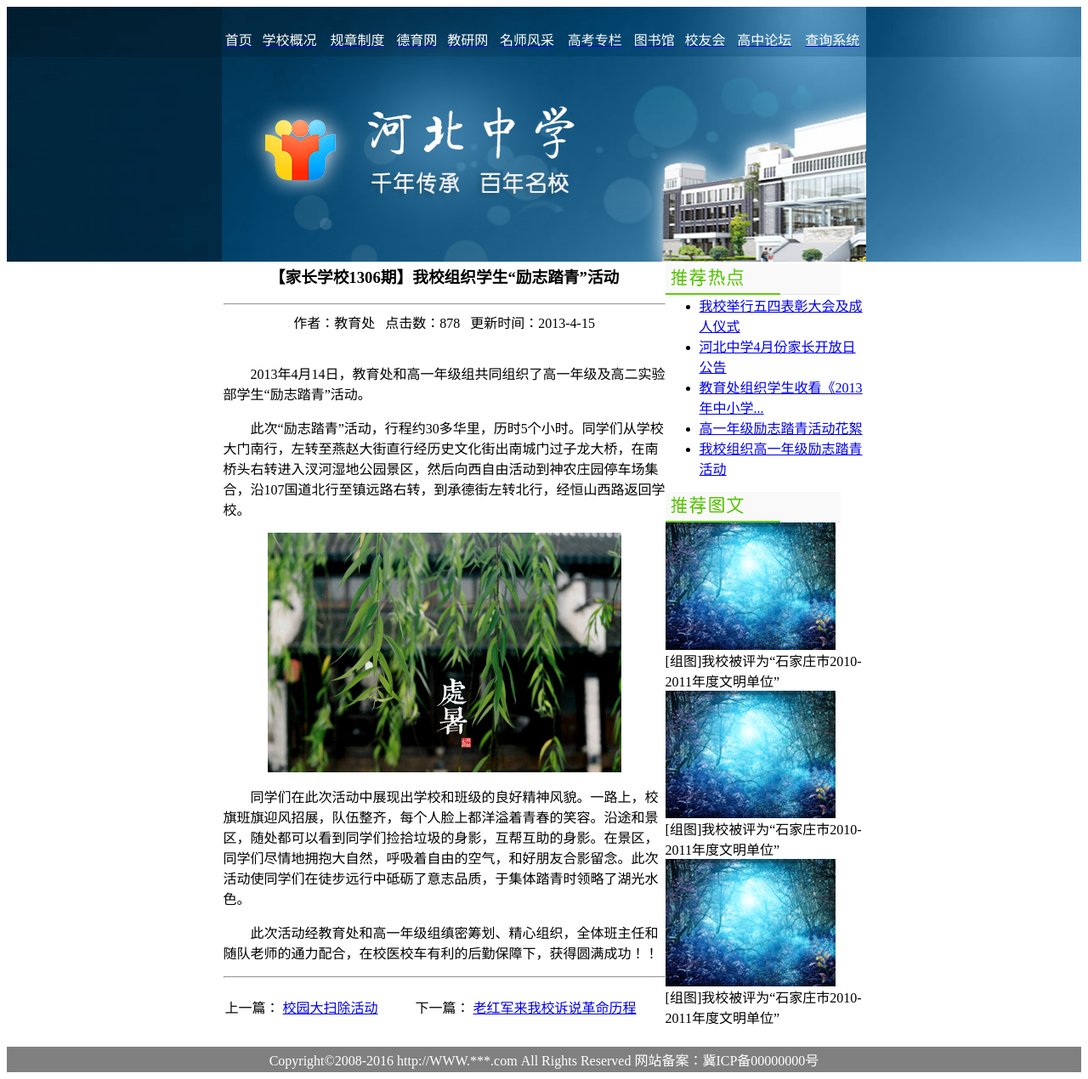
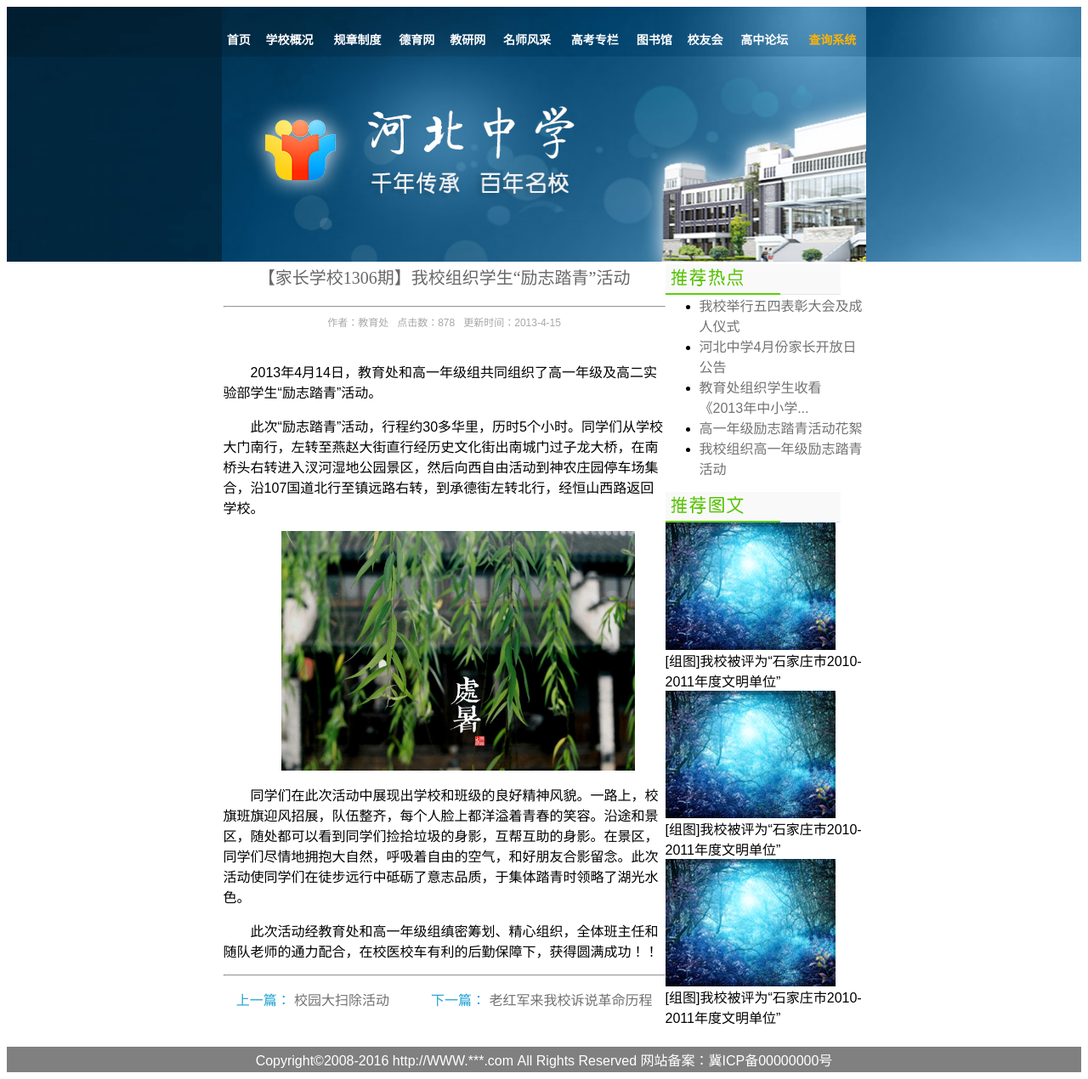
Before and after one commit to 519772745/WebHomework, a plain HTML site: page Lab05/list.html in a window 1280 px wide. Shown: the whole page at 85% size. Drawn offline with Linux system fonts and the light colour scheme.

Commit message:
Lab07作业提交

```diff
--- /dev/null
+++ b/Lab05/css/content.css
@@ -0,0 +1,2 @@
+.teshu a:link{font-size: 14px;}
+.teshu a:hover{color:#b9f605;text-decoration: none};
--- /dev/null
+++ b/Lab05/css/index.css
@@ -0,0 +1 @@
+.blue{font: normal bold 16px '微软雅黑';color:#65a7d0;}
--- /dev/null
+++ b/Lab05/css/list.css
@@ -0,0 +1,4 @@
+h3{font: normal normal 20px '微软雅黑' ;color: #686868}
+.erji{font: normal normal 12px 'Arial' ;color: #a9a8a8}
+.yemian{color: #22a3d3}
+p{text-indent: 2em}
--- /dev/null
+++ b/Lab05/css/style.css
@@ -0,0 +1,9 @@
+body{font: 12px 'Arial';line-height: 2em}
+a{color: #727272;text-decoration: none;}
+a:hover{text-decoration: underline;}
+.title{font-size: 14px;color:#b9f605;font-weight: bold;}
+.title a:link{color:#ffffff}
+.title a:visited{color:#ffffff}
+.title a:hover{color:#b9f605;text-decoration: none;}
+
+.orange{color: #fdb306}
--- a/Lab05/list.html
+++ b/Lab05/list.html
@@ -3,45 +3,47 @@
 <head>
 	<title></title>
 	<meta charset="utf-8">
+	<link rel="stylesheet" type="text/css" href="css/style.css">
+	<link rel="stylesheet" type="text/css" href="css/list.css">
 </head>
 <body>
 	<table width="100%" background="images/bg.gif" cellpadding="0" cellspacing="0">
 		<tr >
 		<td height="300">
-		<table background="images/banner.jpg"  width="60%" align="center" cellspacing="0" cellpadding="0" height="300" >
+		<table background="images/banner.jpg"  width="60%" align="center" cellspacing="0" cellpadding="0" height="300" class="title" >
 			<tr align="center" height="75">
 			<td><a href="content.html">
-				<font color="white">首页</font>
+				首页
 			</a></td>
 			<td><a href="content.html">
-				<font color="white">学校概况</font>
+				学校概况
 			</a></td>
 			<td><a href="content.html">
-				<font color="white">规章制度</font>
+				规章制度
 			</a></td>
 			<td><a href="content.html">
-				<font color="white">德育网</font>
+				德育网
 			</a></td>
 			<td><a href="content.html">
-				<font color="white">教研网</font>
+				教研网
 			</a></td>
 			<td><a href="content.html">
-				<font color="white">名师风采</font>
+				名师风采
 			</a></td>
 			<td><a href="content.html">
-				<font color="white">高考专栏</font>
+				高考专栏
 			</a></td>
 			<td><a href="content.html">
-				<font color="white">图书馆</font>
+				图书馆
 			</a></td>
 			<td><a href="content.html">
-				<font color="white">校友会</font>
+				校友会
 			</a></td>
 			<td><a href="content.html">
-				<font color="white">高中论坛</font>
+				高中论坛
 			</a></td>
 			<td><a href="content.html">
-				<font color="white">查询系统</font>
+				<font color="white" class="orange">查询系统</font>
 			</a></td>
 		</tr>
 		<tr></tr>
@@ -91,25 +93,25 @@
 					</td>
 				</tr>
 				<tr><!--第3行-->
-					<td align="center"> 作者：教育处&nbsp;&nbsp;&nbsp;点击数：878&nbsp;&nbsp;&nbsp;更新时间：2013-4-15</td>
+					<td align="center" class="erji"> 作者：教育处&nbsp;&nbsp;&nbsp;点击数：878&nbsp;&nbsp;&nbsp;更新时间：2013-4-15</td>
 				</tr>
 				<tr><!--第4行-->
 					<td rowspan="7" >
 						<p>&nbsp;</p>
 						<p>
-							&nbsp;&nbsp;&nbsp;&nbsp;&nbsp;&nbsp;&nbsp;&nbsp;2013年4月14日，教育处和高一年级组共同组织了高一年级及高二实验部学生“励志踏青”活动。
+							2013年4月14日，教育处和高一年级组共同组织了高一年级及高二实验部学生“励志踏青”活动。
 						</p>
 						<p>
-							&nbsp;&nbsp;&nbsp;&nbsp;&nbsp;&nbsp;&nbsp;&nbsp;此次“励志踏青”活动，行程约30多华里，历时5个小时。同学们从学校大门南行，左转至燕赵大街直行经历史文化街出南城门过子龙大桥，在南桥头右转进入汊河湿地公园景区，然后向西自由活动到神农庄园停车场集合，沿107国道北行至镇远路右转，到承德街左转北行，经恒山西路返回学校。
+							此次“励志踏青”活动，行程约30多华里，历时5个小时。同学们从学校大门南行，左转至燕赵大街直行经历史文化街出南城门过子龙大桥，在南桥头右转进入汊河湿地公园景区，然后向西自由活动到神农庄园停车场集合，沿107国道北行至镇远路右转，到承德街左转北行，经恒山西路返回学校。
 						</p>
 						<p align="center">
 							<img src="images/newspic.jpg" width="80%">
 						</p>
 						<p>
-							&nbsp;&nbsp;&nbsp;&nbsp;&nbsp;&nbsp;&nbsp;&nbsp;同学们在此次活动中展现出学校和班级的良好精神风貌。一路上，校旗班旗迎风招展，队伍整齐，每个人脸上都洋溢着青春的笑容。沿途和景区，随处都可以看到同学们捡拾垃圾的身影，互帮互助的身影。在景区，同学们尽情地拥抱大自然，呼吸着自由的空气，和好朋友合影留念。此次活动使同学们在徒步远行中砥砺了意志品质，于集体踏青时领略了湖光水色。
+							同学们在此次活动中展现出学校和班级的良好精神风貌。一路上，校旗班旗迎风招展，队伍整齐，每个人脸上都洋溢着青春的笑容。沿途和景区，随处都可以看到同学们捡拾垃圾的身影，互帮互助的身影。在景区，同学们尽情地拥抱大自然，呼吸着自由的空气，和好朋友合影留念。此次活动使同学们在徒步远行中砥砺了意志品质，于集体踏青时领略了湖光水色。
 						</p>
 						<p>
-							&nbsp;&nbsp;&nbsp;&nbsp;&nbsp;&nbsp;&nbsp;&nbsp;此次活动经教育处和高一年级组缜密筹划、精心组织，全体班主任和随队老师的通力配合，在校医校车有利的后勤保障下，获得圆满成功！！
+							此次活动经教育处和高一年级组缜密筹划、精心组织，全体班主任和随队老师的通力配合，在校医校车有利的后勤保障下，获得圆满成功！！
 						</p>
 						<hr/>
 					</td>
@@ -145,7 +147,7 @@
 					</td>
 				</tr>
 				<tr><!--第11行-->
-					<td align="center">
+					<td align="center" class="yemian">
 						上一篇：
 						<a href="content.html">校园大扫除活动</a>
 						&nbsp;&nbsp;&nbsp;&nbsp;&nbsp;&nbsp;&nbsp;&nbsp;&nbsp;
```
Also changed, not shown: Lab05/content.html (+16 -14 lines), Lab05/index.html (+15 -13 lines).
